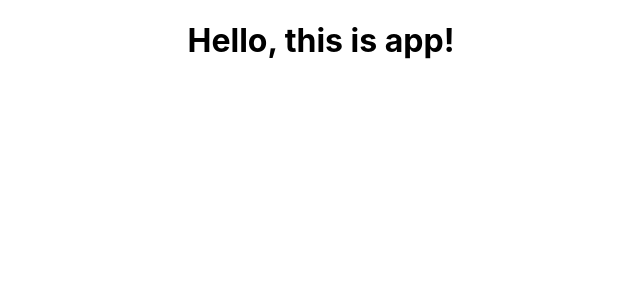
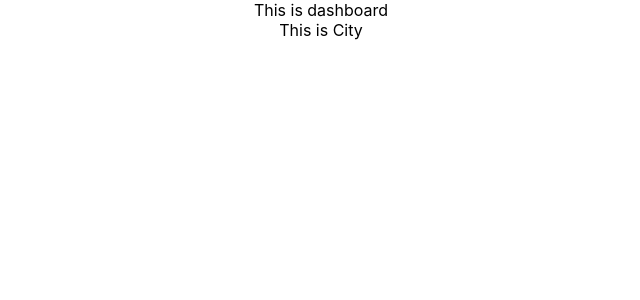
Before and after one commit to alsterverse/Arbetsprov-FE, a React (Create React App) app: page / in a window 1280 px wide. Shown: the top 300 px of the page, without its empty margins (319-959 px from the left). Built offline with nearby package versions, Linux system fonts and the light colour scheme.

Commit message:
created estimated files

```diff
--- a/src/App.tsx
+++ b/src/App.tsx
@@ -1,9 +1,10 @@
 import './App.css';
+import Dashboard from './containers/Dashboard/Dashboard';
 
 function App() {
   return (
     <div className="App">
-      <h1>Hello, this is app!</h1>
+      <Dashboard />
     </div>
   );
 }
--- /dev/null
+++ b/src/components/Cities/Cities.tsx
@@ -0,0 +1,8 @@
+
+const Cities = () => {
+    return(
+        <div>This is City</div>
+    )
+}
+
+export default Cities;
--- /dev/null
+++ b/src/containers/Dashboard/Dashboard.tsx
@@ -0,0 +1,12 @@
+import Cities from "../../components/Cities/Cities";
+
+const Dashboard = () => {
+    return(
+        <>
+            <div>This is dashboard</div>
+            <Cities />
+        </>
+    )
+}
+
+export default Dashboard;
```
Also changed, not shown: src/components/City/City.tsx (added, +8 -0 lines), src/components/UI/Button/Button.tsx (added, +8 -0 lines), src/components/UI/Card/Card.tsx (added, +8 -0 lines), src/components/UI/Grid/Grid.tsx (added, +8 -0 lines), src/api/weatherStack.js (added).
